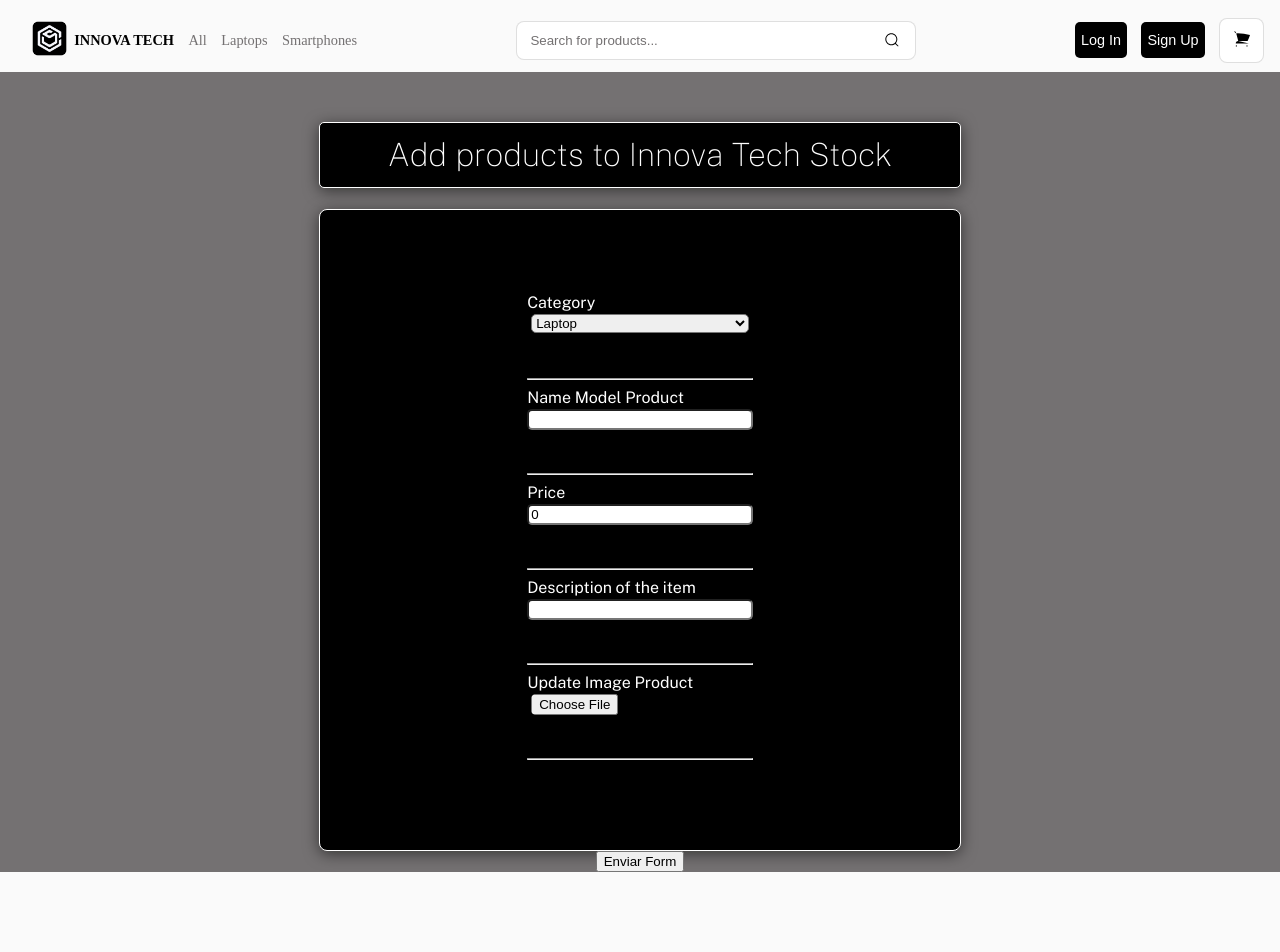
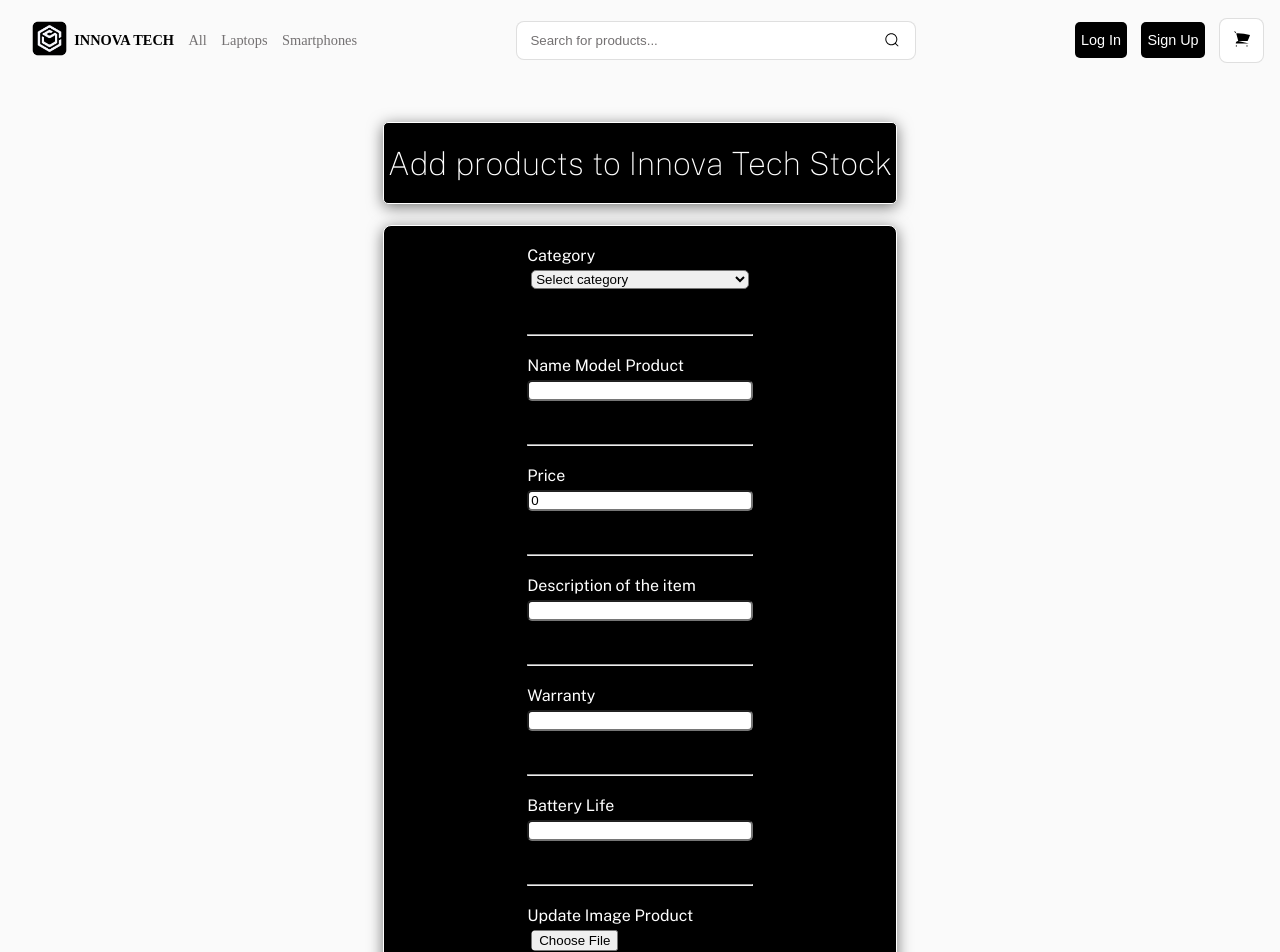
Before and after one commit to Vrmoya/innovatech-front, a React (Vite) app in the folder Client/: page /create in a window 1280 px wide. Shown: the top 952 px of the page. Before the commit the page ends 872 px from the top, so only its background shows below. Built offline with nearby package versions, Linux system fonts and the light colour scheme.

Commit message:
actualización de form propiedades y render condicional

```diff
--- a/Client/src/views/Create/Create.jsx
+++ b/Client/src/views/Create/Create.jsx
@@ -12,17 +12,45 @@ const Create = () => {
 //estado local para el manejo de errores
     const [errors, setErrors] = useState ({})
 
+//estado local para select category y renderizado condicional de propiedades
+const [category, setCategory]= useState('')
+
 //guardo el form en un estado local
     const [input, setInput] = useState ({
         category: "",
         model: "",
         price: 0,
         description: "",
+        warranty: "",
+        battery_life: "",
         image: "", //será un "string" que corresponde a una URL de Cloudinary
+        screen: "",
+        ram: "",
+        operating_sistem: "",
+        video_card: "",
+
 
 
 
     });
+
+
+//Manejo del select de  la propiedad "category"
+const handleChangeCategory = (e) =>{
+    const value= e.target.value;
+     // Validar el campo de selección utilizando el validador
+     const fieldErrors = formValidator({ ...input, category: value });
+     setCategory(value)
+
+     // Actualizar el estado de los errores
+     setErrors({ ...errors, ...fieldErrors });
+
+    setInput ({
+        ...input,
+        category: value,
+})
+
+}
 
 // Handler que maneja el change de los input "text-type"
  function handleChange (e){
@@ -47,21 +75,7 @@ const handlePriceChange = (e) => {
     });
 };
 
-//Manejo del select de  la propiedad "category"
-const handleSelect = (e) =>{
-    const value= e.target.value;
-     // Validar el campo de selección utilizando el validador
-     const fieldErrors = formValidator({ ...input, category: value });
 
-     // Actualizar el estado de los errores
-     setErrors({ ...errors, ...fieldErrors });
-
-    setInput ({
-        ...input,
-        category: value,
-})
-
-}
 
 //Manejo del select Image
 const handleSelectImage = (e)=>{
@@ -106,16 +120,18 @@ const handleSubmitForm = (e) => {
 
              <h1 className={style.titulo}> Add products to Innova Tech Stock </h1>
 
+
            <div className={style.formContainer}>
+
             <form >
 
                 <div className={style.text}>Category</div>
                 <div  className={style.option} >
                     <select
                     className={style.input}
-                    onChange={(e)=>handleSelect(e)}
+                    onChange={(e)=>handleChangeCategory(e)}
                     >
-                <option disabled defaultValue>Select category</option>
+                <option value="">Select category</option>
                 <option value="laptop">Laptop</option>
                 <option value="smartphone">Smartphone</option>
                 <option value="tablet">Tablet</option>
@@ -170,6 +186,31 @@ const handleSubmitForm = (e) => {
                     />{errors.description && <p className={style.error}>{errors.description}</p>}
                 </div>
 <hr />
+
+<div className={style.text}>Warranty</div>
+                <div  className={style.option} >
+                    <input
+                    onChange= {handleChange}
+                    className={style.input}
+                    type="text"
+                    value= {input.warranty}
+                    name= "warranty"
+
+                    />{errors.description && <p className={style.error}>{errors.description}</p>}
+                </div>
+<hr />
+<div className={style.text}>Battery Life</div>
+                <div  className={style.option} >
+                    <input
+                    onChange= {handleChange}
+                    className={style.input}
+                    type="text"
+                    value= {input.battery_life}
+                    name= "battery_life"
+
+                    />{errors.description && <p className={style.error}>{errors.description}</p>}
+                </div>
+<hr />
                 <div className={style.text}>Update Image Product</div>
 
                 <div  className={style.option} >
@@ -185,12 +226,94 @@ const handleSubmitForm = (e) => {
             {selectedImage && (
                 <div>
                     <p>Imagen seleccionada:</p>
-                    <img src={URL.createObjectURL(selectedImage)} alt="Selected" style={{ maxWidth: '200px' }} />
+                    <img src={URL.createObjectURL(selectedImage)} alt="Selected" style={{ maxWidth: '100px' }} />
                 </div>
             )}
 
                 </div>
 <hr />
+
+{(category === "laptop" || category==="smartphone" || category === "tablet" )&&
+(   <div>
+      <div className={style.text}>Screen</div>
+                <div  className={style.option} >
+                    <input
+                    onChange= {handleChange}
+                    className={style.input}
+                    type="text"
+                    value= {input.screen}
+                    name= "screen"
+
+                    />{errors.screen && <p className={style.error}>{errors.screen}</p>}
+                </div>
+
+<hr />
+<div >
+<div className={style.text}>Ram</div>
+          <div  className={style.option} >
+              <input
+              onChange= {handleChange}
+              className={style.input}
+              type="text"
+              value= {input.ram}
+              name= "ram"
+
+              />{errors.ram && <p className={style.error}>{errors.ram}</p>}
+          </div>
+          </div>
+
+          <hr />
+
+          <div >
+<div className={style.text}>Processor</div>
+          <div  className={style.option} >
+              <input
+              onChange= {handleChange}
+              className={style.input}
+              type="text"
+              value= {input.processor}
+              name= "processor"
+
+              />{errors.ram && <p className={style.error}>{errors.ram}</p>}
+          </div>
+          </div>
+          <hr />
+          <div >
+<div className={style.text}>Operating sistem</div>
+          <div  className={style.option} >
+              <input
+              onChange= {handleChange}
+              className={style.input}
+              type="text"
+              value= {input.operating_sistem}
+              name= "operating_sistem"
+
+              />{errors.ram && <p className={style.error}>{errors.ram}</p>}
+          </div>
+          </div>
+<hr />
+          <div >
+<div className={style.text}>Video Card</div>
+          <div  className={style.option} >
+              <input
+              onChange= {handleChange}
+              className={style.input}
+              type="text"
+              value= {input.video_card}
+              name= "video_card"
+
+              />{errors.ram && <p className={style.error}>{errors.ram}</p>}
+          </div>
+          </div>
+          <hr />
+
+
+          </div>
+
+
+)
+
+}
 
 
 
--- a/Client/src/views/Create/Create.module.css
+++ b/Client/src/views/Create/Create.module.css
@@ -1,9 +1,10 @@
 @import url('https://fonts.googleapis.com/css2?family=Noto+Sans+JP:wght@100..900&family=Public+Sans:ital,wght@0,100..900;1,100..900&display=swap');
 .container {
+
     /* margin-top: 10px; */
     width: 100vw;
-    height: 100vh;
-    background-color: #747172;
+    height: auto;
+    /* background-color: #747172; */
     display: flex;
     flex-direction: column;
     justify-content: center;
@@ -13,8 +14,9 @@
 .formContainer {
     /* width: 50vw;
     height: 85vh; */
-    width: 50vw;
-    height: 100vh;
+
+    width: 40vw;
+    height: auto;
 
     display: flex;
     align-content: center;
@@ -37,7 +39,7 @@
 }
 
 .option {
-    padding-top: 2px;
+    padding-top: 5px;
     height: 7vh;
     display: flex;
     flex-direction: column;
@@ -47,6 +49,7 @@
 }
 
 .text{
+    margin-top: 20px;
     display: flex;
     /* flex-direction: column; */
     flex-direction: row;
@@ -59,7 +62,7 @@
 }
 .titulo{
     display: flex;
-    width: 50vw;
+    width: 40vw;
     height: 10vh;
     background-color: #000000;
     border-radius: 5px;
--- a/Client/src/views/Create/validation.js
+++ b/Client/src/views/Create/validation.js
@@ -3,6 +3,7 @@
 const formValidator = (data) => {
     let errors = {};
 
+    //errores en el campo "model"
     if (!data.model.trim()) {
       errors.model = '⚠Ingresa un nombre para el producto.';
 
@@ -11,7 +12,7 @@ const formValidator = (data) => {
       }
 
 
-
+  //errores en el campo "category"
     if (!data.category.trim()) {
       errors.category = '⚠Ingresa una categoría para el producto';
      }
@@ -22,21 +23,35 @@ const formValidator = (data) => {
 
     }
 
+    //errores en el campo "description"
+
     if (!data.description.trim()){
         errors.description = '⚠Ingresa una descripción para el producto';
     }
 
- //validación precio
+ //errores en el campo precio
  if (isNaN(data.price)) {
     errors.price = '⚠ Ingresa un precio válido para el producto.';
 }
 
-        //validación imágen
+
+//errores en el campo imágen
         if (!data.image ===null) {
             errors.image = '⚠ Ingresa una imágen para el producto.';
 
           }
 
+
+//errores en el campo screen
+if (!data.screen.trim()) {
+  errors.screen = '⚠ Completa el campo "screen".'
+}
+
+
+if (!data.ram.trim()){
+  errors.ram='⚠ Completa el campo "ram".'
+}
+
     return errors;
   };
 
```
Also changed, not shown: Client/src/views/Create/handlersForm.js (+0 -29 lines).
